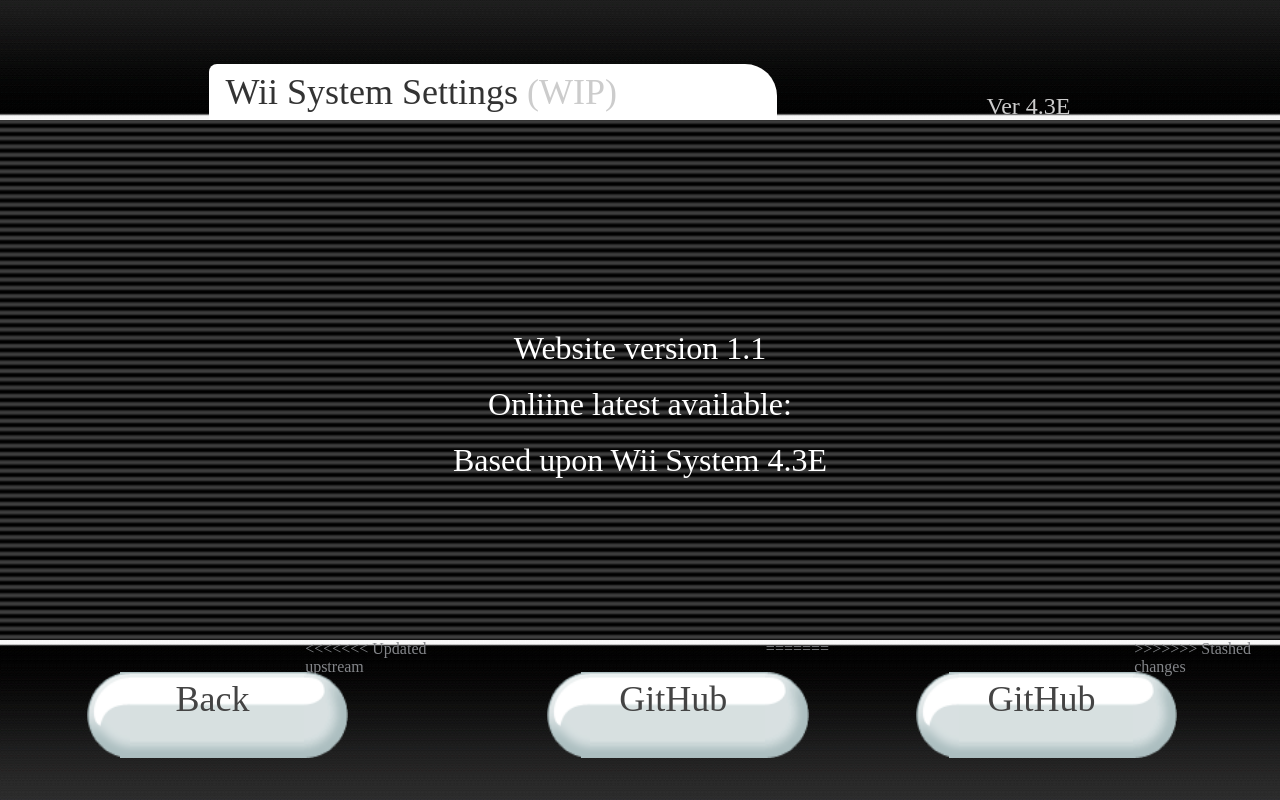
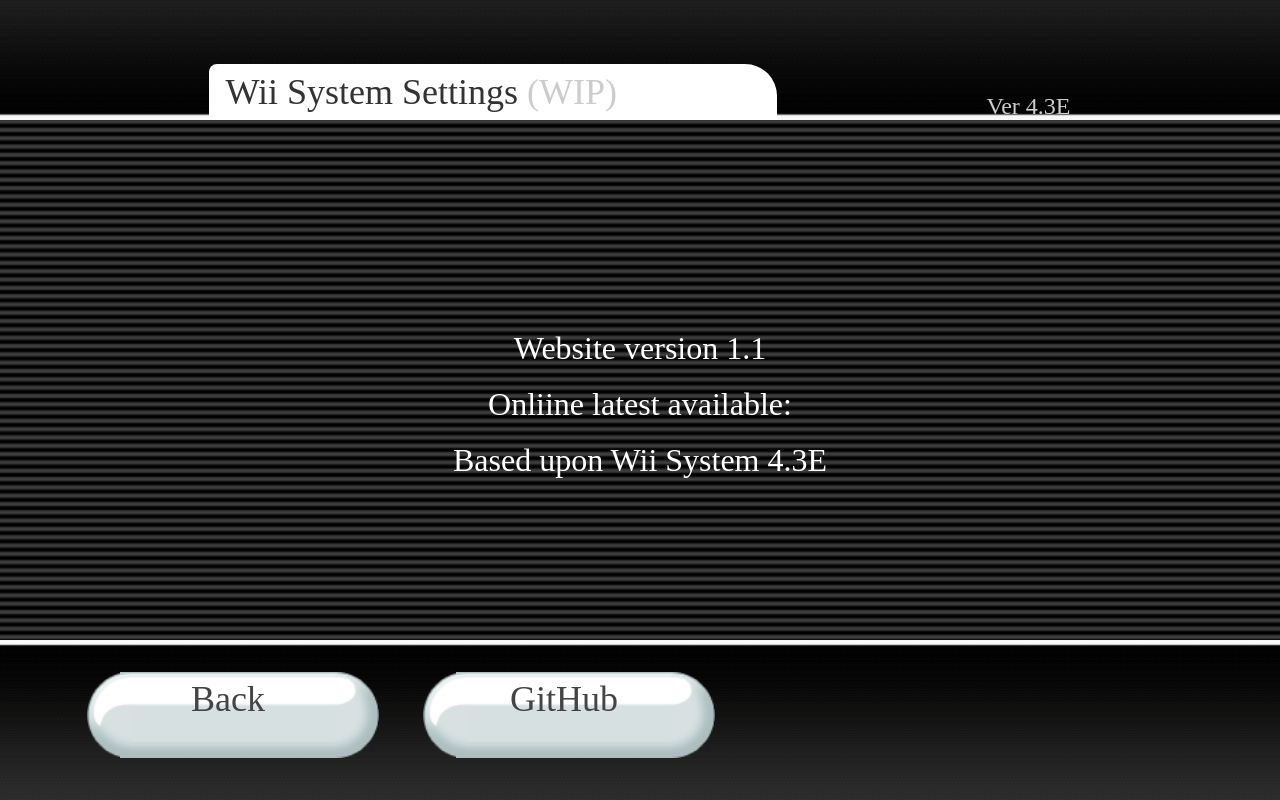
Before and after one commit to jerosajose/onliine, a plain HTML site: page settings/index.html in a window 1280 px wide. Drawn offline with Linux system fonts and the light colour scheme; no server answers; a web font is replaced by a local one.

Commit message:
Fix weird lines
I used GitKraken to push the changes and for some reason GitHub didn't like it.

```diff
--- a/settings/index.html
+++ b/settings/index.html
@@ -83,11 +83,7 @@
             </div>
             <div class="bottombar">
                 <a class="alt-btn" href="/">Back</a>
-<<<<<<< Updated upstream
-                <a class="alt-btn" href="#" target="_blank">GitHub</a>
-=======
                 <a class="alt-btn" href="https://github.com/Ascript89/onliine/" target="_blank">GitHub</a>
->>>>>>> Stashed changes
             </div>
         </div>
     </div>
```
